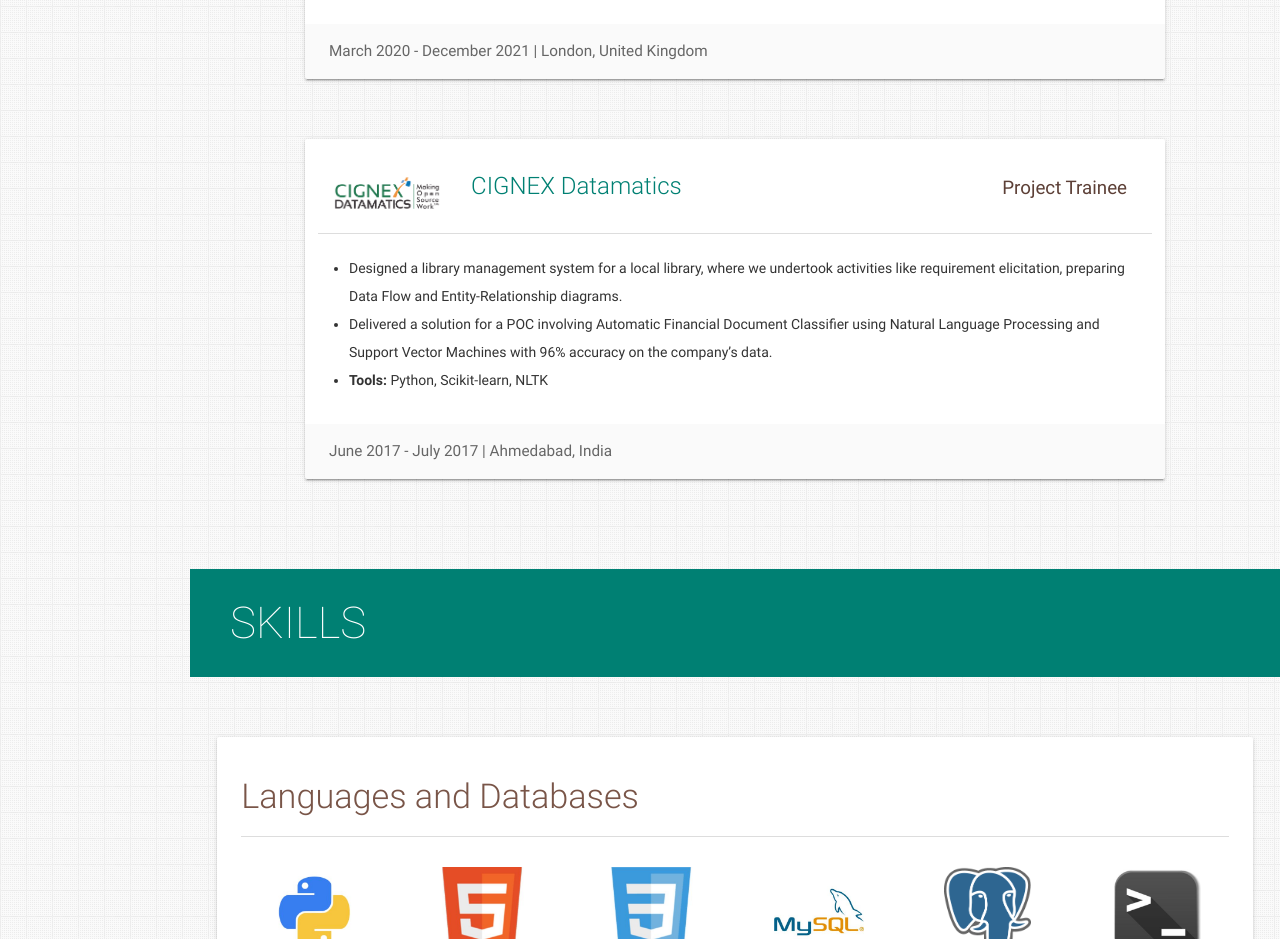
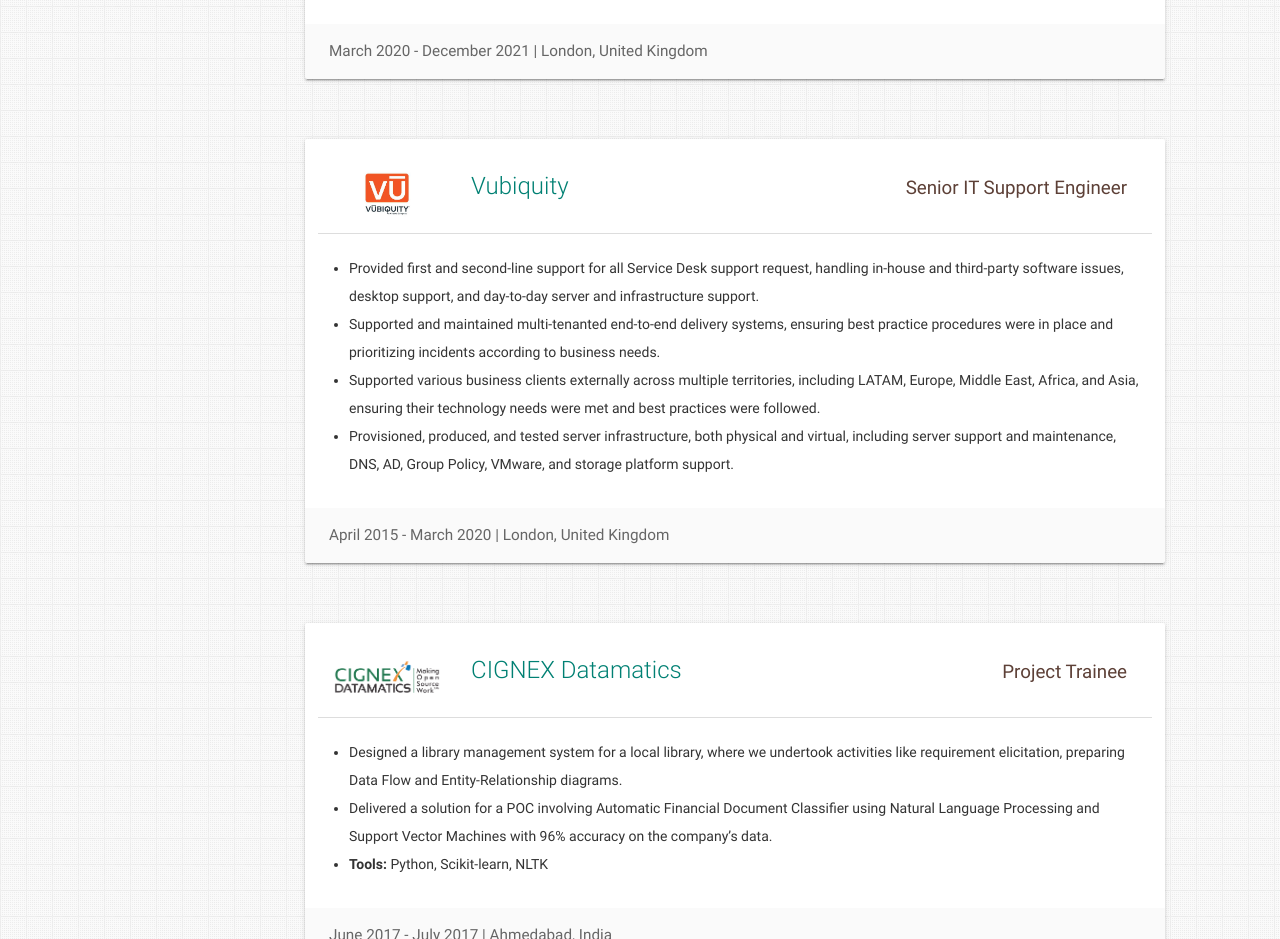
Before and after one commit to SpiritSLO-UK/SpiritSLO-UK.github.io, a plain HTML site: page index.html in a window 1280 px wide. Shown: the part 3140-4079 px from the top of the page. Drawn offline with nearby package versions, Linux system fonts and the light colour scheme.

Commit message:
Vubiquity experience update

```diff
--- a/index.html
+++ b/index.html
@@ -336,7 +336,7 @@
           </div>
         </div>
 
-
+        <!-- Experience 2 -->
         <div class="card">
           <div class="card-content">
             <div class="row">
@@ -375,7 +375,7 @@
           </div>
         </div>
 
-        <!-- Experience 2 -->
+        <!-- Experience 3 -->
         <div class="card">
           <div class="card-content">
             <div class="row">
@@ -412,7 +412,43 @@
           </div>
         </div>
 
-        <!-- Experience 3 -->
+        <!-- Experience 4 -->
+        <div class="card">
+          <div class="card-content">
+            <div class="row">
+              <div class="col s12 m2">
+                <a href="https://www.vubiquity.com" target="_blank"><img alt="Vubiquity logo"
+                    src="/assets/img/exp-vubiquity-logo.png" class="responsive-img center-block" /></a>
+              </div>
+              <div class="col s12 m10">
+                <p>
+                  <span class="card-title"><a href="https://www.vubiquity.com" target="_blank"
+                      class="teal-text hoverline">Vubiquity </a></span>
+                </p>
+              </div>
+            </div>
+            <div class="role brown-text text-darken-2">Senior IT Support Engineer</div>
+            <ul>
+              <li>
+                Provided first and second-line support for all Service Desk support request, handling in-house and third-party software issues, desktop support, and day-to-day server and infrastructure support.
+              </li>
+              <li>
+                Supported and maintained multi-tenanted end-to-end delivery systems, ensuring best practice procedures were in place and prioritizing incidents according to business needs.
+              </li>
+              <li>
+                Supported various business clients externally across multiple territories, including LATAM, Europe, Middle East, Africa, and Asia, ensuring their technology needs were met and best practices were followed.
+              </li>
+              <li>
+                Provisioned, produced, and tested server infrastructure, both physical and virtual, including server support and maintenance, DNS, AD, Group Policy, VMware, and storage platform support.
+              </li>
+            </ul>
+          </div>
+          <div class="card-action">
+            <span>April 2015 - March 2020 | London, United Kingdom</span>
+          </div>
+        </div>
+
+        <!-- Experience 5 -->
         <div class="card">
           <div class="card-content">
             <div class="row">
@@ -449,7 +485,6 @@
             <span>June 2017 - July 2017 | Ahmedabad, India</span>
           </div>
         </div>
-
       </div>
     </section>
 
```
Also changed, not shown: assets/img/exp-vubiquity-logo.png (added).
